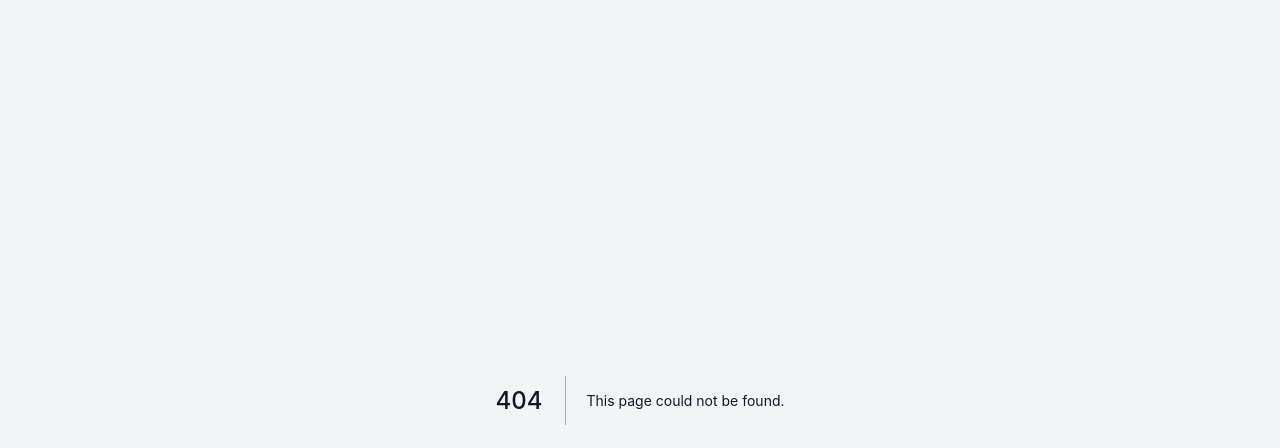
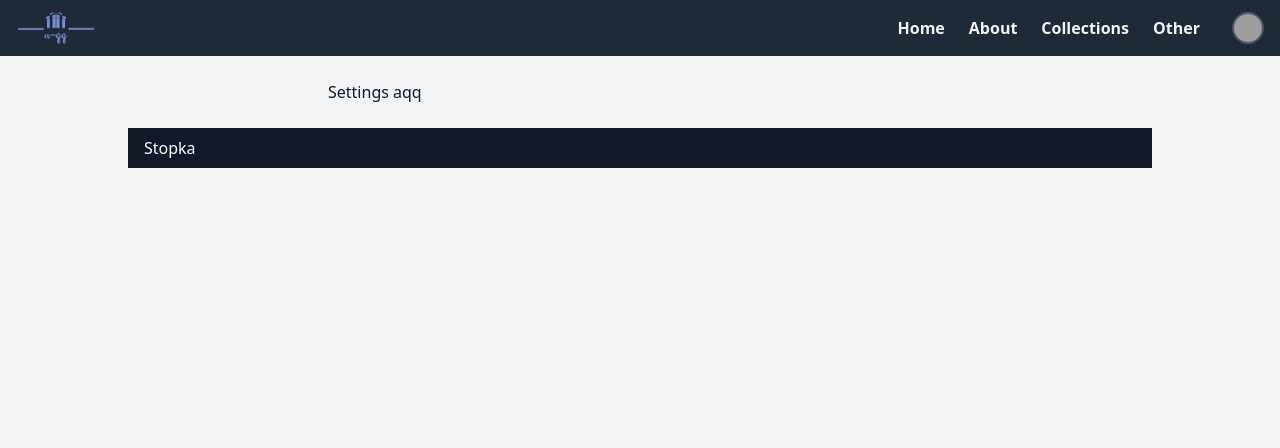
Before and after one commit to a-qq/eshop, a Next.js app: page /settings in a window 1280 px wide. Before the commit this address had no page. Shown: the top 448 px of the page. Built offline with nearby package versions, Linux system fonts and the light colour scheme; grey boxes are pictures that could not be loaded.

Commit message:
added NavLink component indicating currently selected page in Navbar

```diff
--- a/components/AccountDropdown.tsx
+++ b/components/AccountDropdown.tsx
@@ -1,4 +1,6 @@
+import Link from "next/link";
 import React, { useEffect, useState } from "react";
+import { NavLink } from "./NavLink";
 
 export const AccountDropdown = ({ className = "" }) => {
   const [open, setOpen] = useState(false);
@@ -37,24 +39,25 @@ export const AccountDropdown = ({ className = "" }) => {
             className="fixed inset-0 h-full w-full cursor-default"
           ></button>
           <div className="absolute right-0 mt-2 py-2 w-24 bg-white rounded-lg shadow-xl">
-            <a
-              href="#"
+            <NavLink
+              href="/settings"
+              activeClassName="bg-indigo-400"
               className="block px-4 py-2 text-gray-800 hover:bg-indigo-300 hover:text-text-gray-900"
             >
               Settings
-            </a>
-            <a
-              href="#"
+            </NavLink>
+            <NavLink
+              href="/#"
+              activeClassName="bg-indigo-400"
               className="block px-4 py-2 text-gray-800 hover:bg-indigo-300 hover:text-text-gray-900"
             >
               Support
-            </a>
-            <a
-              href="#"
-              className="block px-4 py-2 text-gray-800 hover:bg-indigo-300 hover:text-text-gray-900"
-            >
-              Sign out
-            </a>
+            </NavLink>
+            <Link href="/#">
+              <a className="block px-4 py-2 text-gray-800 hover:bg-indigo-300 hover:text-text-gray-900">
+                Sign out
+              </a>
+            </Link>
           </div>
         </>
       ) : null}
--- /dev/null
+++ b/components/NavLink.tsx
@@ -0,0 +1,42 @@
+import { useRouter } from "next/router";
+import Link from "next/link";
+import { ReactText } from "react";
+
+interface NavLinkProps {
+  href: string;
+  exact?: boolean;
+  children: ReactText;
+  activeClassName: string;
+  notActiveClassName?: string;
+  className?: string;
+}
+
+const classNames = (...classes: any[]) => classes.filter(Boolean).join(" ");
+
+export const NavLink = ({
+  href,
+  exact = false,
+  children,
+  activeClassName,
+  notActiveClassName,
+  className,
+  ...props
+}: NavLinkProps) => {
+  const { pathname } = useRouter();
+  const isActive = exact ? pathname === href : pathname.startsWith(href);
+
+  return (
+    <Link href={href}>
+      <a
+        className={classNames(
+          isActive
+            ? activeClassName + " " + className
+            : notActiveClassName + " " + className
+        )}
+        {...props}
+      >
+        {children}
+      </a>
+    </Link>
+  );
+};
--- a/components/Navbar.tsx
+++ b/components/Navbar.tsx
@@ -1,6 +1,8 @@
 import { Bars3Icon, XMarkIcon } from "@heroicons/react/24/outline";
+import Link from "next/link";
 import { useState } from "react";
 import { AccountDropdown } from "./AccountDropdown";
+import { NavLink } from "./NavLink";
 
 export const Navbar = () => {
   const [open, setOpen] = useState(false);
@@ -27,33 +29,42 @@ export const Navbar = () => {
       </div>
       <nav className={`${open ? "block" : "hidden"} sm:block`}>
         <div className="px-2 pt-2 pb-4 sm:flex sm:p-0">
-          <a
+          <NavLink
             href="/"
-            className="block text-white font-semibold rounded px-2 py-1 hover:bg-gray-800"
+            exact={true}
+            activeClassName="bg-gray-900 text-white"
+            notActiveClassName="text-gray-100"
+            className="mt-1 block font-semibold rounded px-2 py-1 hover:bg-gray-700 sm:mt-0 sm:ml-2"
           >
             Home
-          </a>
-          <a
+          </NavLink>
+          <NavLink
             href="/about"
-            className="mt-1 block text-white font-semibold rounded px-2 py-1 hover:bg-gray-800 sm:mt-0 sm:ml-2"
+            activeClassName="bg-gray-900 text-white"
+            notActiveClassName="text-gray-100"
+            className="mt-1 block font-semibold rounded px-2 py-1 hover:bg-gray-700 sm:mt-0 sm:ml-2"
           >
             About
-          </a>
-          <a
-            href="#"
-            className="mt-1 block text-white font-semibold rounded px-2 py-1 hover:bg-gray-800 sm:mt-0 sm:ml-2"
+          </NavLink>
+          <NavLink
+            href="/#"
+            activeClassName="bg-gray-900 text-white"
+            notActiveClassName="text-gray-100"
+            className="mt-1 block font-semibold rounded px-2 py-1 hover:bg-gray-700 sm:mt-0 sm:ml-2"
           >
             Collections
-          </a>
-          <a
-            href="#"
-            className="mt-1 block text-white font-semibold rounded px-2 py-1 hover:bg-gray-800 sm:mt-0 sm:ml-2"
+          </NavLink>
+          <NavLink
+            href="/#"
+            activeClassName="bg-gray-900 text-white"
+            notActiveClassName="text-gray-100"
+            className="mt-1 block font-semibold rounded px-2 py-1 hover:bg-gray-700 sm:mt-0 sm:ml-2"
           >
             Other
-          </a>
+          </NavLink>
           <AccountDropdown className="hidden sm:block sm:ml-6" />
         </div>
-        <div className="px-4 py-5 border-t border-gray-800 sm:hidden">
+        <div className="px-4 py-4 border-t border-gray-800 sm:hidden">
           <div className="flex items-center">
             <img
               className="h-8 w-8 border-2 border-gray-600 rounded-full object-cover"
@@ -63,15 +74,27 @@ export const Navbar = () => {
             <span className="ml-3 font-semibold text-white">Adam Kowalski</span>
           </div>
           <div className="mt-4">
-            <a href="#" className="block text-gray-400 hover:text-white">
+            <NavLink
+              href="/settings"
+              activeClassName="text-gray-200"
+              notActiveClassName="text-gray-400"
+              className="block hover:text-white"
+            >
               Settings
-            </a>
-            <a href="#" className="mt-2 block text-gray-400 hover:text-white">
+            </NavLink>
+            <NavLink
+              href="/#"
+              activeClassName="text-gray-100"
+              notActiveClassName="text-gray-400"
+              className="mt-2 block text-gray-400 hover:text-white"
+            >
               Support
-            </a>
-            <a href="#" className="mt-2 block text-gray-400 hover:text-white">
-              Sign out
-            </a>
+            </NavLink>
+            <Link href="/#">
+              <a className="mt-2 block text-gray-400 hover:text-white">
+                Sign out
+              </a>
+            </Link>
           </div>
         </div>
       </nav>
--- /dev/null
+++ b/pages/settings.tsx
@@ -0,0 +1,15 @@
+import { Footer } from "../components/Footer";
+import { Main } from "../components/Main";
+import { Navbar } from "../components/Navbar";
+
+const SettingsPage = () => {
+    return (
+        <div>
+            <Navbar/>
+            <Main>Settings aqq</Main>
+            <Footer/>
+        </div>
+    );
+}
+
+export default SettingsPage;
```
